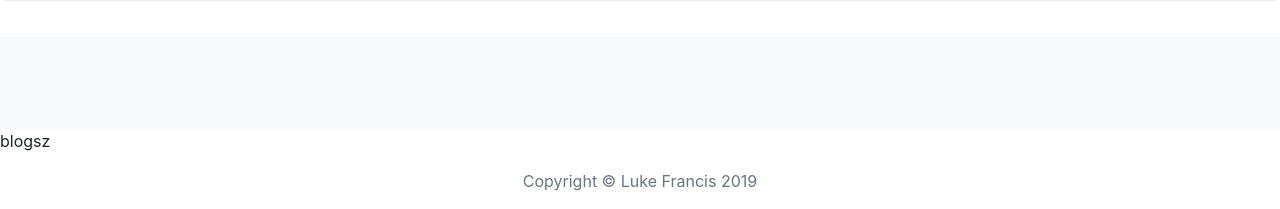
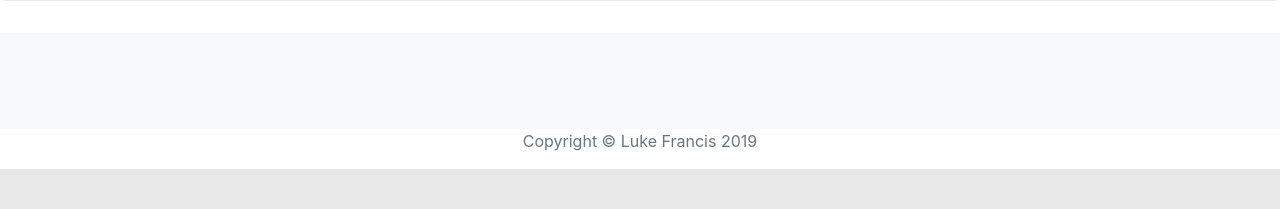
Before and after one commit to lukefrancis5/portfolio, a Django app: template jobs/templates/jobs/home.html in a window 1280 px wide. Shown: the part 685-894 px from the top of the page. After the commit the page ends 854 px from the top, so only its background shows below. Run offline with Django 3.2, Linux system fonts and the light colour scheme; the template is opened without the code that fills it, so the values that code supplies are empty; some libraries are stand-ins or nearby versions.

Commit message:
deleted ptag

```diff
--- a/jobs/templates/jobs/home.html
+++ b/jobs/templates/jobs/home.html
@@ -82,8 +82,6 @@
   </div>
 
 </main>
-
-<p>blogsz</p>
 <footer class="text-muted">
   <div class="container text-center">
     <p>Copyright &copy; Luke Francis {% now "Y" %} <span class="glyphicon glyphicon-copyright-mark"></span></p>
```
